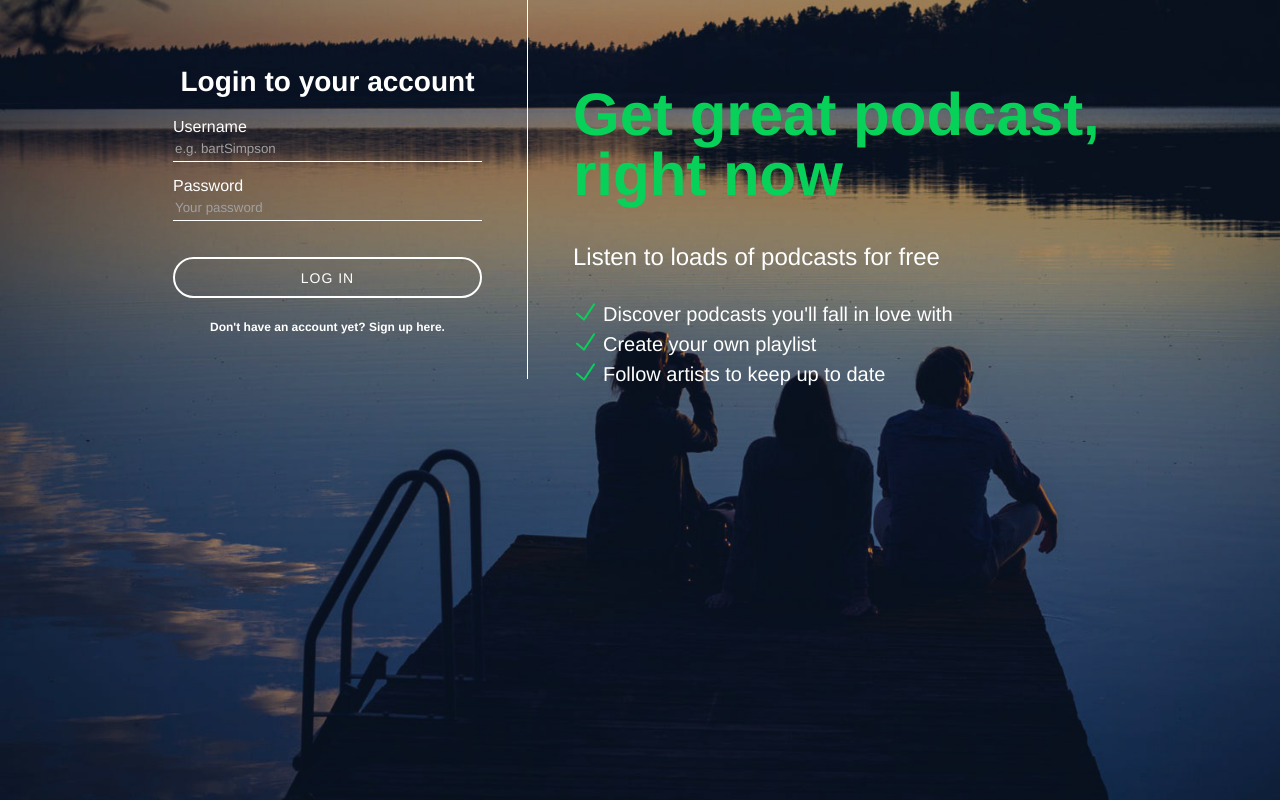
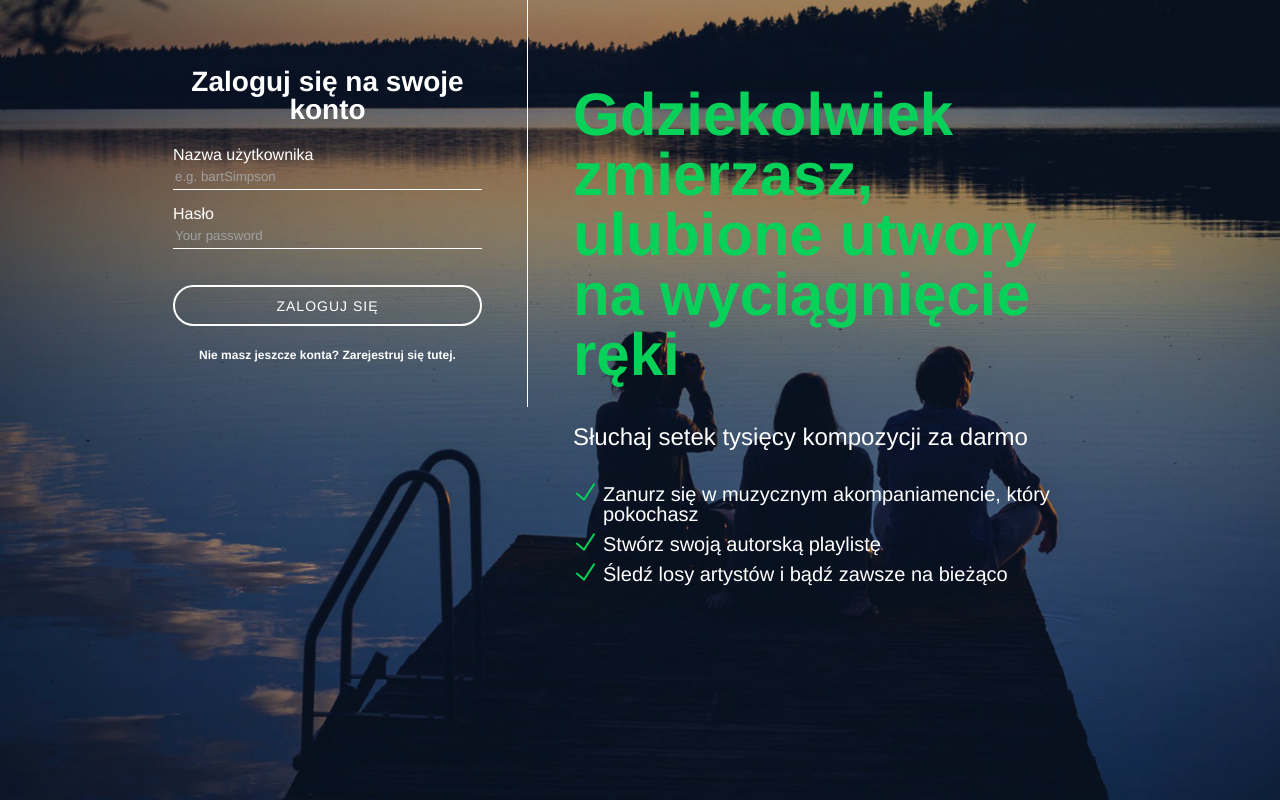
Before and after one commit to AdrianGHub/webcastify, a PHP site: page /register.php in a window 1280 px wide. Run offline with PHP 8.4, Linux system fonts and the light colour scheme.

Commit message:
feat: translate content on the website

```diff
--- a/browse.php
+++ b/browse.php
@@ -1,6 +1,6 @@
 <?php include("includes/includedFiles.php"); ?>
 
-<h1 class="pageHeadingBig">You may also like</h1>
+<h1 class="pageHeadingBig">Sprawdź to gunwo mordo</h1>
 
 <div class="gridViewContainer">
 
--- a/includes/header.php
+++ b/includes/header.php
@@ -19,7 +19,7 @@ else {
 
 <html>
 <head>
-	<title>Welcome to Webcastify!</title>
+	<title>Witaj na stronie KurtuazyjneBrzmienie!</title>
 
 	<link rel="stylesheet" type="text/css" href="assets/css/style.css">
 	<script src="https://ajax.googleapis.com/ajax/libs/jquery/3.4.1/jquery.min.js"></script>
--- a/includes/navBarContainer.php
+++ b/includes/navBarContainer.php
@@ -9,7 +9,7 @@
 		<div class="group">
 
 			<div class="navItem">
-			<span role="link" tabindex="0" onclick="openPage('search.php')" class="navItemLink"> Search
+			<span role="link" tabindex="0" onclick="openPage('search.php')" class="navItemLink"> Szukaj
 					<img src="assets/images/icons/search.png" class="icon" alt="Search">
 			</span>
 			</div>
@@ -18,11 +18,11 @@
 
 		<div class="group">
 			<div class="navItem">
-			<span role="link" tabindex="0" onclick="openPage('browse.php')" class="navItemLink">Browse</span>
+			<span role="link" tabindex="0" onclick="openPage('browse.php')" class="navItemLink">Przeglądaj</span>
 			</div>
 
 			<div class="navItem">
-			<span role="link" tabindex="0" onclick="openPage('yourPodcast.php')" class="navItemLink">Your Podcast</span>
+			<span role="link" tabindex="0" onclick="openPage('yourPodcast.php')" class="navItemLink">Twoja lista</span>
 			</div>
 
 			<div class="navItem">
--- a/register.php
+++ b/register.php
@@ -18,9 +18,9 @@ function getInputValue($name) {
 ?>
 
 <!DOCTYPE html>
-<html lang="en">
+<html lang="pl">
 <head>
-  <title>Welcome to Webcastify!</title>
+  <title>Witaj na stronie KurtuazyjneBrzmienie!</title>
   <link rel="stylesheet" type="text/css" href="assets/css/register.css">
 </head>
 <body>
@@ -29,21 +29,21 @@ function getInputValue($name) {
 	<div id="loginContainer">
 		<div id="inputContainer">
 			<form id="loginForm" action="register.php" method="POST">
-				<h2>Login to your account</h2>
+				<h2>Zaloguj się na swoje konto</h2>
 					<p>
 					<?php echo $account->getError(Constants::$loginFailed);  ?>
-						<label for="loginUsername">Username</label>
+						<label for="loginUsername">Nazwa użytkownika</label>
 						<input id="loginUsername" name="loginUsername" type="text" placeholder="e.g. bartSimpson" value="<?php getInputValue('loginUsername'); ?>" required>
 					</p>
 					<p>
-						<label for="loginPassword">Password</label>
+						<label for="loginPassword">Hasło</label>
 						<input id="loginPassword" name="loginPassword" type="password" placeholder="Your password" required>
 					</p>
 
-					<button type="submit" name="loginButton">LOG IN</button>
+					<button type="submit" name="loginButton">ZALOGUJ SIĘ</button>
 
 					<div class="hasAccountText">
-						<span class="hideLogin">Don't have an account yet? Sign up here.</span>
+						<span class="hideLogin">Nie masz jeszcze konta? Zarejestruj się tutej.</span>
 					</div>
 
 			</form>
@@ -51,21 +51,21 @@ function getInputValue($name) {
 
 
 			<form id="registerForm" action="register.php" method="POST">
-				<h2>Create your account</h2>
+				<h2>Załóż konto</h2>
 					<p>
 						<?php echo $account->getError(Constants::$usernameCharacters);  ?>
 						<?php echo $account->getError(Constants::$usernameTaken);  ?>
-						<label for="username">Username</label>
+						<label for="username">Nazwa użytkownika</label>
 						<input id="username" name="username" type="text" placeholder="e.g. bartSimpson" value="<?php getInputValue('username'); ?>"required>
 					</p>
 					<p>
 					<?php echo $account->getError(Constants::$firstNameCharacters)  ?>
-						<label for="firstName">First name</label>
+						<label for="firstName">Imię</label>
 						<input id="firstName" name="firstName" type="text" placeholder="e.g. Bart" value="<?php getInputValue('firstName'); ?>" required>
 					</p>
 					<p>
 					<?php echo $account->getError(Constants::$lastNameCharacters);  ?>
-						<label for="lastName">Last name</label>
+						<label for="lastName">Nazwisko</label>
 						<input id="lastName" name="lastName" type="text" placeholder="e.g. Simpson" value="<?php getInputValue('lastName'); ?>" required>
 					</p>
 
@@ -79,7 +79,7 @@ function getInputValue($name) {
 
 
 					<p>
-						<label for="email2">Confirm email</label>
+						<label for="email2">Potwierdź email</label>
 						<input id="email2" name="email2" type="email" placeholder="e.g. bart@gmail.com" value=" <?php getInputValue('email2'); ?>" required>
 					</p>
 
@@ -88,33 +88,33 @@ function getInputValue($name) {
 					<?php echo $account->getError(Constants::$passwordsDoNotMatch);  ?>
 					<?php echo $account->getError(Constants::$passwordNotAlphanumeric);  ?>
 					<?php echo $account->getError(Constants::$passwordsCharacters);  ?>
-						<label for="password">Password</label>
+						<label for="password">Hasło</label>
 						<input id="password" name="password" type="password" placeholder="Your password" required>
 					</p>
 
 
 					<p>
-						<label for="password2">Confirm password</label>
+						<label for="password2">Potwierdź hasło</label>
 						<input id="password2" name="password2" type="password" placeholder="Your password" required>
 					</p>
 
-					<button type="submit" name="registerButton">SIGN IN</button>
+					<button type="submit" name="registerButton">ZAREJESTRUJ SIĘ</button>
 
 
 					<div class="hasAccountText">
-						<span class="hideRegister">Already have an account? Log in here.</span>
+						<span class="hideRegister">Masz już konto? Zaloguj się tutej.</span>
 					</div>
 
 			</form>
 		  </div>
 
 	<div id="loginText">
-		<h1>Get great podcast, right now</h1>
-		<h2>Listen to loads of podcasts for free</h2>
+		<h1>Gdziekolwiek zmierzasz, ulubione utwory na wyciągnięcie ręki</h1>
+		<h2>Słuchaj setek tysięcy kompozycji za darmo</h2>
 		<ul>
-			<li>Discover podcasts you'll fall in love with</li>
-			<li>Create your own playlist</li>
-			<li>Follow artists to keep up to date</li>
+			<li>Zanurz się w muzycznym akompaniamencie, który pokochasz</li>
+			<li>Stwórz swoją autorską playlistę</li>
+			<li>Śledź losy artystów i bądź zawsze na bieżąco</li>
 		</ul>
 	</div>
 
```
Also changed, not shown: includes/nowPlayingBarContainer.php (+14 -14 lines).
